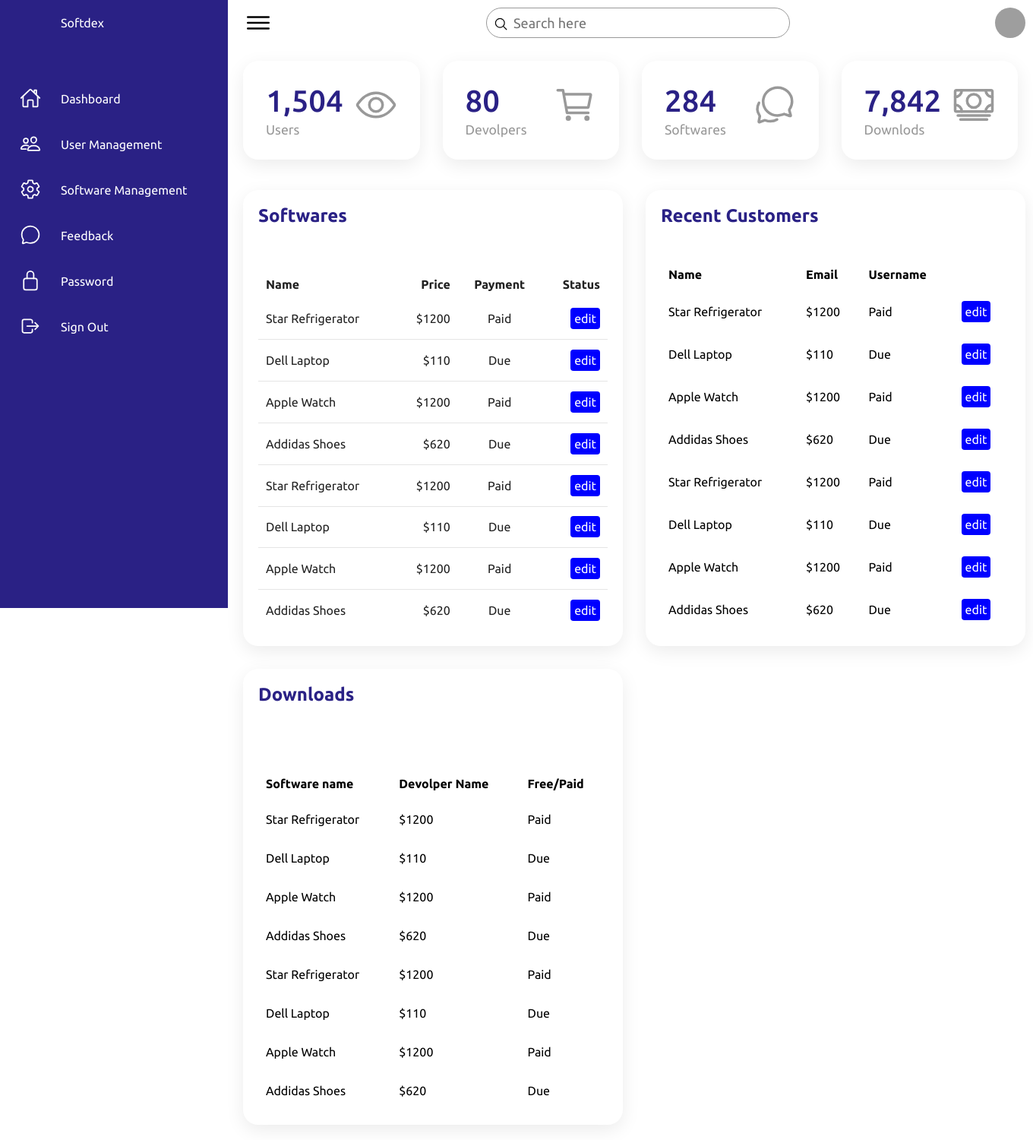
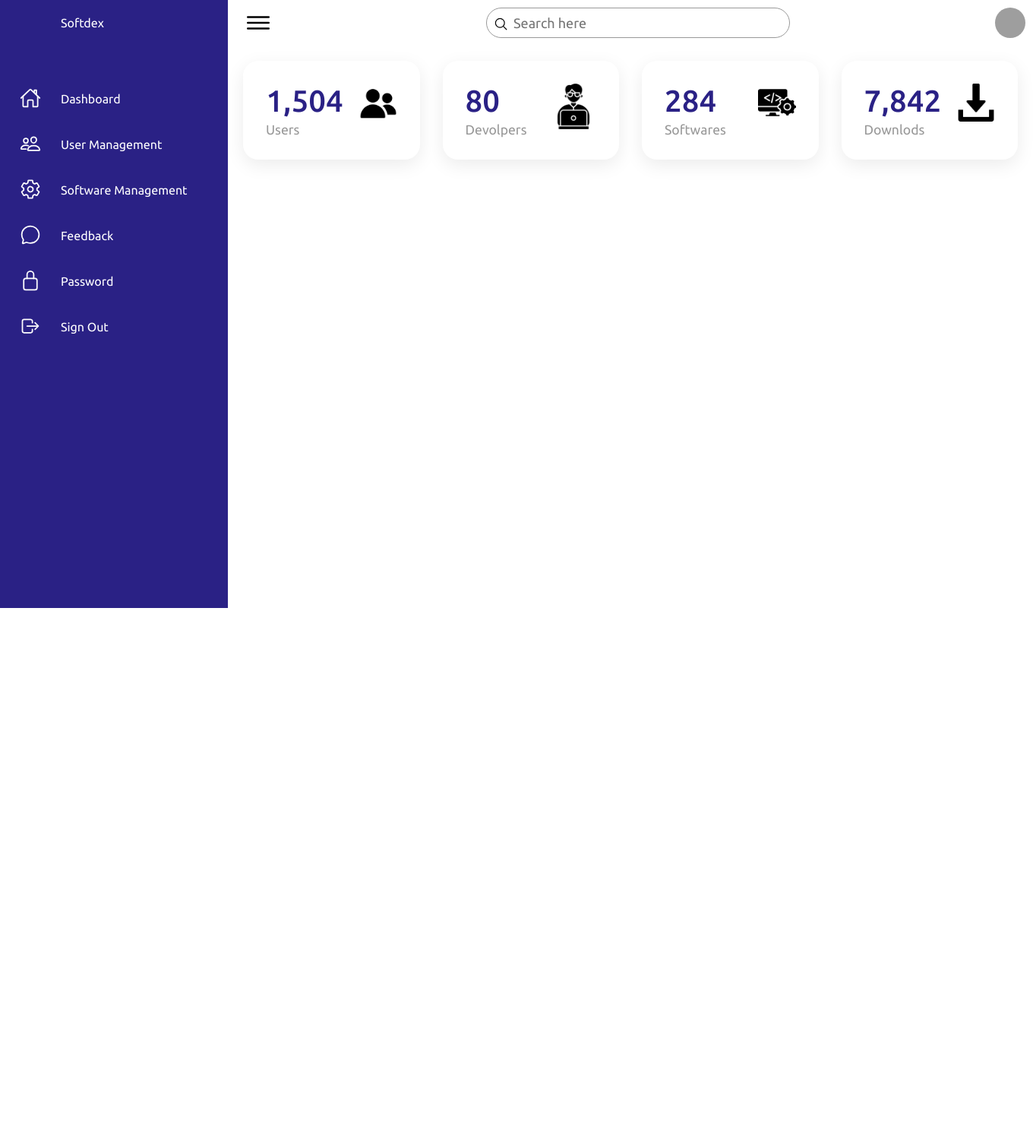
Before and after one commit to LakruwanJ/SoftDex, a PHP site: page /pages/admindashboard.php in a window 1360 px wide. Shown: the whole page at 76% size. After the commit the page ends 800 px from the top, so only its background shows below. Run offline with PHP 8.4, Linux system fonts and the light colour scheme; some libraries are stand-ins or nearby versions; grey boxes are pictures that could not be loaded.

Commit message:
admindashboard update
add js, images

```diff
--- a/pages/admindashboard.php
+++ b/pages/admindashboard.php
@@ -26,7 +26,7 @@
                 </li>
 
                 <li>
-                    <a href="#">
+                    <a  href="#">
                         <span class="icon">
                             <ion-icon name="home-outline"></ion-icon>
                         </span>
@@ -35,7 +35,7 @@
                 </li>
 
                 <li>
-                    <a href="#">
+                    <a id="Usermanagementbutton" href="#">
                         <span class="icon">
                             <ion-icon name="people-outline"></ion-icon>
                         </span>
@@ -44,7 +44,7 @@
                 </li>
 
                 <li>
-                    <a href="#">
+                    <a id="SoftwareManagementbutton" href="#">
                         <span class="icon">
                             <ion-icon name="settings-outline"></ion-icon>
                         </span>
@@ -110,8 +110,8 @@
                         <div class="cardName">Users</div>
                     </div>
 
-                    <div class="iconBx">
-                        <ion-icon name="eye-outline"></ion-icon>
+                    <div >
+                        <img src="../img/user.png" alt=""  width="50px" height="50px">
                     </div>
                 </div>
 
@@ -121,8 +121,8 @@
                         <div class="cardName">Devolpers</div>
                     </div>
 
-                    <div class="iconBx">
-                        <ion-icon name="cart-outline"></ion-icon>
+                    <div >
+                        <img src="../img/devoloper.png" alt=""  width="60px" height="60px">
                     </div>
                 </div>
 
@@ -132,8 +132,8 @@
                         <div class="cardName">Softwares</div>
                     </div>
 
-                    <div class="iconBx">
-                        <ion-icon name="chatbubbles-outline"></ion-icon>
+                    <div>
+                        <img src="../img/software.png" alt=""  width="50px" height="50px">
                     </div>
                 </div>
 
@@ -143,15 +143,15 @@
                         <div class="cardName">Downlods</div>
                     </div>
 
-                    <div class="iconBx">
-                        <ion-icon name="cash-outline"></ion-icon>
+                    <div >
+                        <img src="../img/download (1).png" alt="" width="50px" height="50px">
                     </div>
                 </div>
             </div>
 
             <!-- ================ Order Details List ================= -->
-            <div class="details">
-                <div class="recentOrders">
+            <div class="details" >
+                <div class="recentOrders" id="Softwaretable1" style="display: none;">
                     <div class="cardHeader">
                         <h2>Softwares</h2>
 
@@ -228,7 +228,7 @@
                 </div>
 
                 <!-- ================= New Customers ================ -->
-                <div class="recentCustomers">
+                <div class="recentCustomers" id="RecentCustomertable" style="display: none;">
                     <div class="cardHeader">
                         <h2>Recent Customers</h2>
                     </div>
@@ -303,7 +303,7 @@
                     </table>
                 </div>
                 <!-- ================= Downloads ================ -->
-                <div class="recentCustomers">
+                <div class="recentCustomers" id="Softwaretable2" style="display: none;">
                     <div class="cardHeader">
                         <h2>Downloads</h2>
                     </div>
@@ -387,6 +387,42 @@
     <!-- ====== ionicons ======= -->
     <script type="module" src="https://unpkg.com/ionicons@5.5.2/dist/ionicons/ionicons.esm.js"></script>
     <script nomodule src="https://unpkg.com/ionicons@5.5.2/dist/ionicons/ionicons.js"></script>
+
+    <!-- ==== jQuery Script ==== -->
+  <script src="https://code.jquery.com/jquery-3.6.0.min.js"></script>
+
+  <!-- ==== Boostrap Script ==== -->
+  <script src="https://cdn.jsdelivr.net/npm/bootstrap@5.5.2/dist/js/bootstrap.bundle.min.js"
+    integrity="sha384-JZR6Spejh4U02d8jOt6vLEHfe/JQGiRRSQQxSfFWpi1MquVdAyjUar5+76PVCmYl"
+    crossorigin="anonymous"></script>
+
+  <script>
+    $(document).ready(function () {
+      $("#sidebarCollapse").on("click", function () {
+        $("#sidebar").toggleClass("active");
+      });
+
+      // Show the travelers table when the "User management" button is clicked
+      $("#Usermanagementbutton").click(function () {
+        $("#RecentCustomertable").show();
+        $("#Softwaretable1").hide();
+        $("#Softwaretable2").hide();
+
+      });
+
+      // Show the agencies table when the "Software mangement" button is clicked
+      $("#SoftwareManagementbutton").click(function () {
+        $("#Softwaretable1").show();
+        $("#Softwaretable2").show();
+        $("#RecentCustomertable").hide();
+
+
+      });
+
+
+    });
+   </script>
+
 </body>
 
 </html>
```
Also changed, not shown: pages/admindashboard.js (added, +22 -0 lines), img/devoloper.png (added), img/download (1).png (added), img/software.png (added), img/user.png (added).
